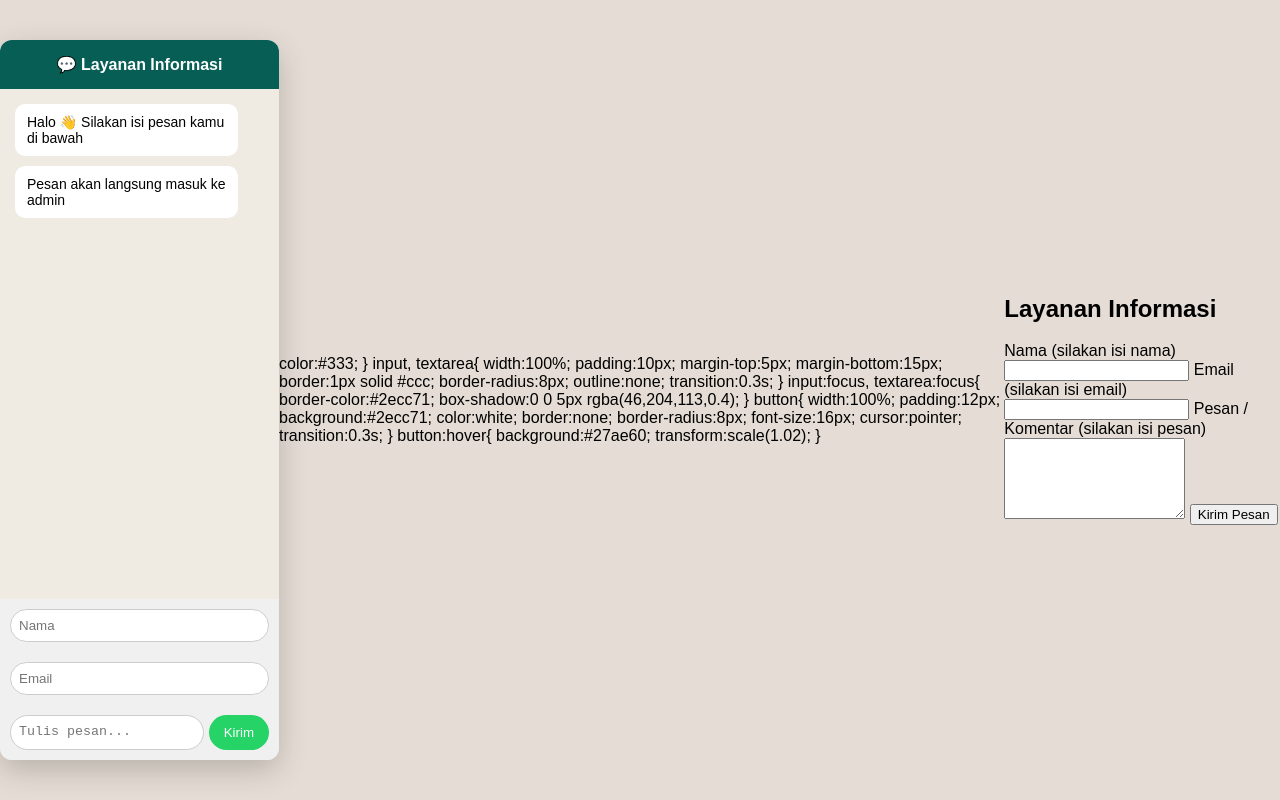
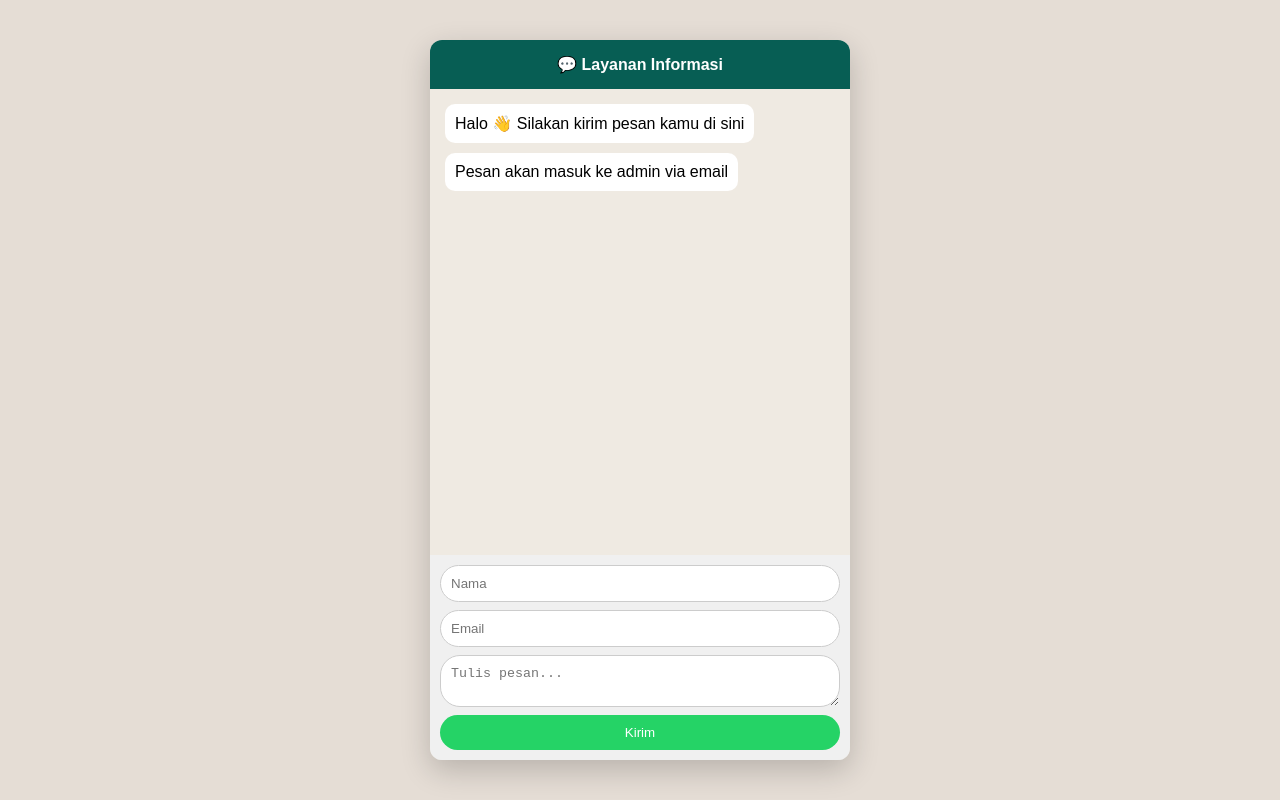
Before and after one commit to irakhusnita/form-layanan, a plain HTML site: page index.html in a window 1280 px wide. Drawn offline with Linux system fonts and the light colour scheme.

Commit message:
index.html

```diff
--- a/index.html
+++ b/index.html
@@ -3,12 +3,12 @@
 <head>
 <meta charset="UTF-8">
 <meta name="viewport" content="width=device-width, initial-scale=1.0">
-<title>Chat Layanan Informasi</title>
+<title>Layanan Chat</title>
 
 <style>
 body{
   margin:0;
-    font-family:Arial, sans-serif;
+  font-family:Arial;
   background:#e5ddd5;
   display:flex;
   justify-content:center;
@@ -16,10 +16,9 @@ body{
   height:100vh;
 }
 
-/* WA container */
-.chat-box{
+.chat{
   width:100%;
-    max-width:450px;
+  max-width:420px;
   height:90vh;
   background:#efeae2;
   display:flex;
@@ -29,66 +28,48 @@ body{
   box-shadow:0 10px 30px rgba(0,0,0,0.2);
 }
 
-/* header */
 .header{
   background:#075e54;
   color:white;
   padding:15px;
+  text-align:center;
   font-weight:bold;
-    text-align:center;
 }
 
-/* chat area */
-.chat-area{
+.messages{
   flex:1;
   padding:15px;
-    overflow-y:auto;
+}
+
+.bubble{
+  background:white;
+  padding:10px;
+  border-radius:10px;
+  width:fit-content;
+  max-width:80%;
+  margin-bottom:10px;
+}
+
+.form{
   display:flex;
   flex-direction:column;
-    gap:10px;
+  padding:10px;
+  background:#f0f0f0;
+  gap:8px;
 }
 
-/* bubble */
-.bubble{
-    background:white;
-    padding:10px 12px;
-    border-radius:10px;
-    max-width:80%;
-    font-size:14px;
-}
-
-.bubble.bot{
-    align-self:flex-start;
-}
-
-.bubble.user{
-    align-self:flex-end;
-    background:#dcf8c6;
-}
-
-/* input area */
-.input-area{
-    display:flex;
+input, textarea{
   padding:10px;
-    background:#f0f0f0;
-    gap:5px;
-}
-
-.input-area input,
-.input-area textarea{
-    flex:1;
-    padding:8px;
   border-radius:20px;
   border:1px solid #ccc;
   outline:none;
-    resize:none;
 }
 
-.input-area button{
+button{
   background:#25d366;
   border:none;
   color:white;
-    padding:10px 15px;
+  padding:10px;
   border-radius:20px;
   cursor:pointer;
 }
@@ -98,103 +79,31 @@ body{
 
 <body>
 
-<div class="chat-box">
+<div class="chat">
 
   <div class="header">
     💬 Layanan Informasi
   </div>
 
-    <div class="chat-area">
-        <div class="bubble bot">Halo 👋 Silakan isi pesan kamu di bawah</div>
-        <div class="bubble bot">Pesan akan langsung masuk ke admin</div>
+  <div class="messages">
+    <div class="bubble">Halo 👋 Silakan kirim pesan kamu di sini</div>
+    <div class="bubble">Pesan akan masuk ke admin via email</div>
   </div>
 
-    <form action="https://formsubmit.co/irakhusnita98@gmail.com" method="POST">
+  <form class="form" action="https://formsubmit.co/irakhusnita98@gmail.com" method="POST">
 
     <input type="hidden" name="_subject" value="Chat Baru dari Website">
     <input type="hidden" name="_captcha" value="false">
 
-        <div class="input-area">
     <input type="text" name="Nama" placeholder="Nama" required>
-        </div>
+    <input type="email" name="Email" placeholder="Email" required>
+    <textarea name="Pesan" placeholder="Tulis pesan..." required></textarea>
 
-        <div class="input-area">
-            <input type="email" name="Email" placeholder="Email" required>
-        </div>
-
-        <div class="input-area">
-            <textarea name="Pesan" rows="1" placeholder="Tulis pesan..." required></textarea>
     <button type="submit">Kirim</button>
-        </div>
 
   </form>
 
 </div>
 
 </body>
-</html>    color:#333;
-}
-
-input, textarea{
-    width:100%;
-    padding:10px;
-    margin-top:5px;
-    margin-bottom:15px;
-    border:1px solid #ccc;
-    border-radius:8px;
-    outline:none;
-    transition:0.3s;
-}
-
-input:focus, textarea:focus{
-    border-color:#2ecc71;
-    box-shadow:0 0 5px rgba(46,204,113,0.4);
-}
-
-button{
-    width:100%;
-    padding:12px;
-    background:#2ecc71;
-    color:white;
-    border:none;
-    border-radius:8px;
-    font-size:16px;
-    cursor:pointer;
-    transition:0.3s;
-}
-
-button:hover{
-    background:#27ae60;
-    transform:scale(1.02);
-}
-</style>
-
-</head>
-
-<body>
-
-<div class="container">
-<h2>Layanan Informasi</h2>
-
-<form action="https://formsubmit.co/irakhusnita98@gmail.com" method="POST">
-<input type="hidden" name="_next" value="https://irakhusnita.github.io/form-layanan/">
-    <!-- setting formsubmit -->
-    <input type="hidden" name="_subject" value="Pesan Baru dari Website">
-    <input type="hidden" name="_captcha" value="false">
-
-    <label>Nama (silakan isi nama)</label>
-    <input type="text" name="Nama" required>
-
-    <label>Email (silakan isi email)</label>
-    <input type="email" name="Email" required>
-
-    <label>Pesan / Komentar (silakan isi pesan)</label>
-    <textarea name="Pesan" rows="5" required></textarea>
-
-    <button type="submit">Kirim Pesan</button>
-
-</form>
-</div>
-
-</body>
 </html>
```
Lines whose indentation alone changed are shown as unchanged.
